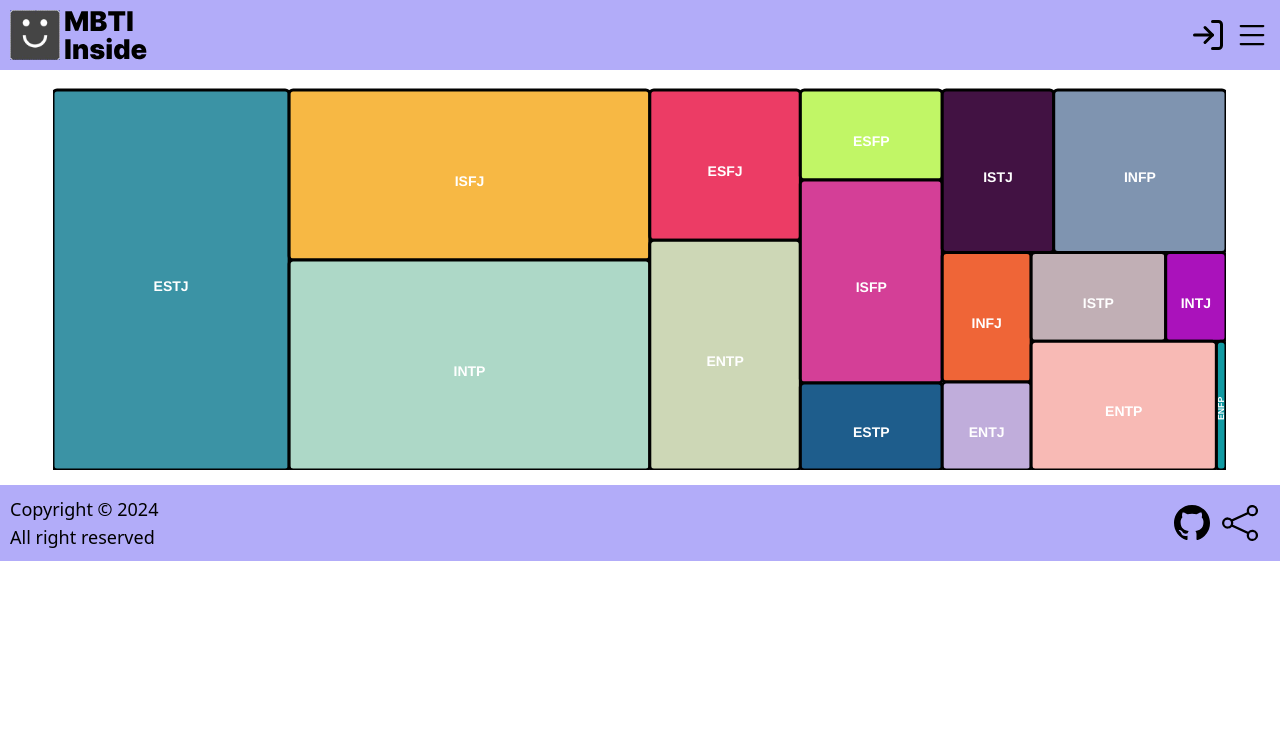
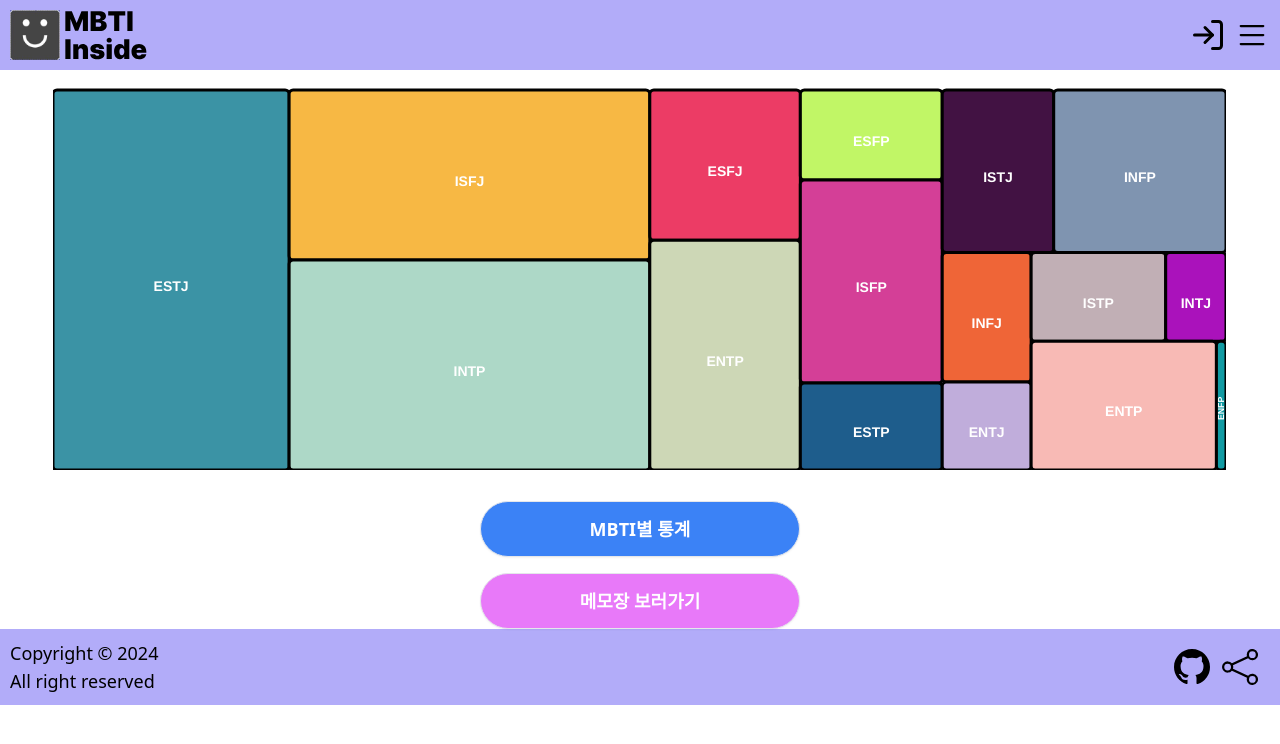
Before and after one commit to MBTI-Inside/server, a React (Vite) app in the folder frontend/: page /stats in a window 1280 px wide. Shown: the top 744 px of the page. Built offline with nearby package versions, Linux system fonts and the light colour scheme.

Commit message:
feat: 이동 버튼 추가 rebi13/MBTI-Inside#63

```diff
--- a/frontend/src/pages/Stats/index.tsx
+++ b/frontend/src/pages/Stats/index.tsx
@@ -1,7 +1,16 @@
 import { ApexOptions } from 'apexcharts';
 import ReactApexChart from 'react-apexcharts';
+import { useNavigate } from 'react-router-dom';
+
+import { useModalContext } from '@/hooks/useModal';
+
+import Button from '@/components/common/Button';
+import MBTITypes from '@/components/common/MBTITypes';
 
 const Stats = () => {
+  const { openModal } = useModalContext();
+  const navigate = useNavigate();
+
   const series = [
     {
       data: [
@@ -67,7 +76,7 @@ const Stats = () => {
   };
 
   return (
-    <div className="w-full flex justify-center items-center">
+    <div className="w-full flex flex-col justify-center items-center gap-4">
       <ReactApexChart
         className="w-11/12"
         options={options}
@@ -75,6 +84,20 @@ const Stats = () => {
         type="treemap"
         height={400}
       />
+
+      {/* TODO: 모달 닫을 때 콜백함수 추가 필요 */}
+      <Button
+        classProp="w-80 h-14 text-lg bg-blue-500 hover:bg-blue-600 text-white"
+        onClick={() => openModal(<MBTITypes />, null, 'MBTI 선택')}
+      >
+        MBTI별 통계
+      </Button>
+      <Button
+        classProp="w-80 h-14 text-lg bg-fuchsia-400 hover:bg-fuchsia-500 text-white"
+        onClick={() => navigate('/memo')}
+      >
+        메모장 보러가기
+      </Button>
     </div>
   );
 };
```
